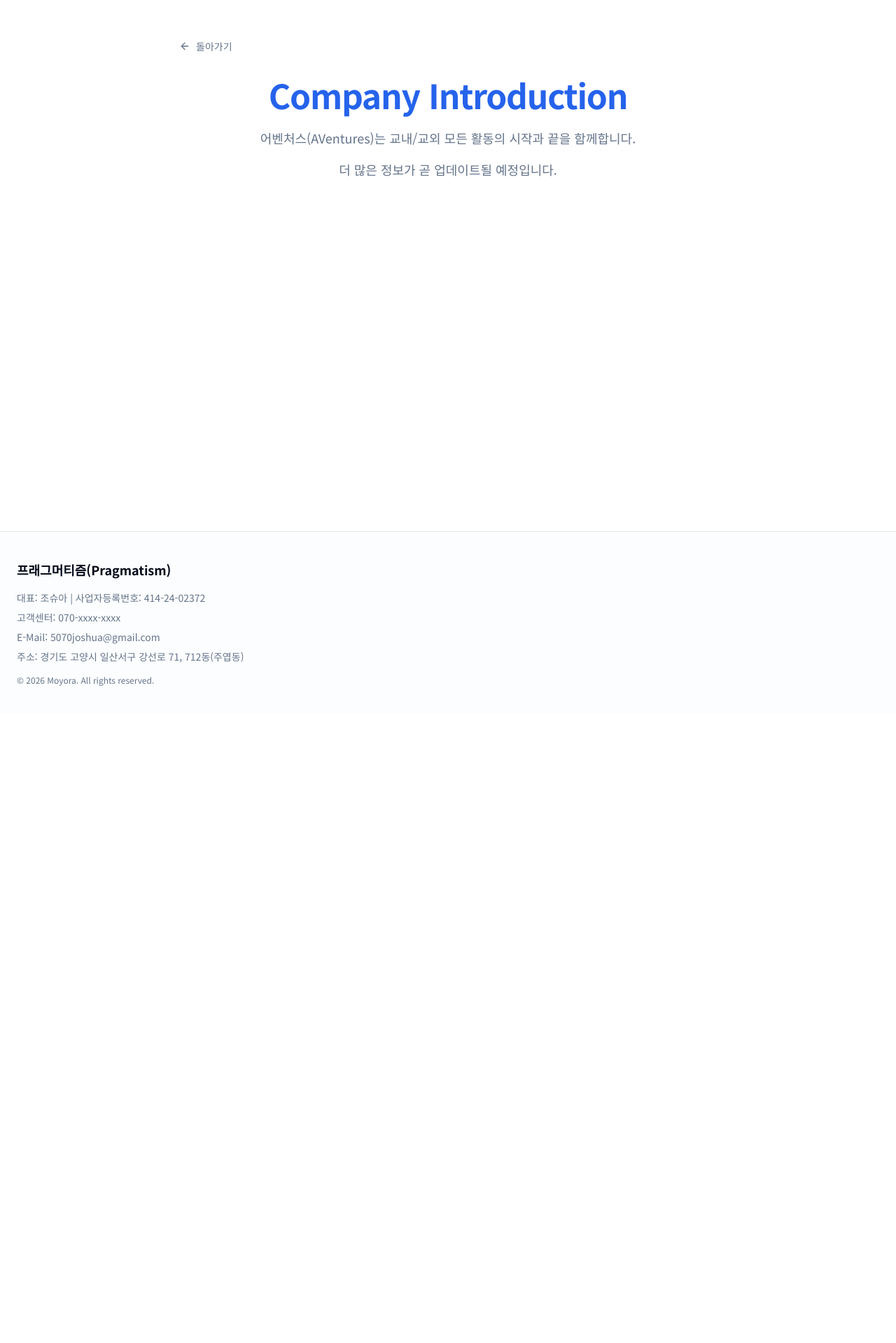
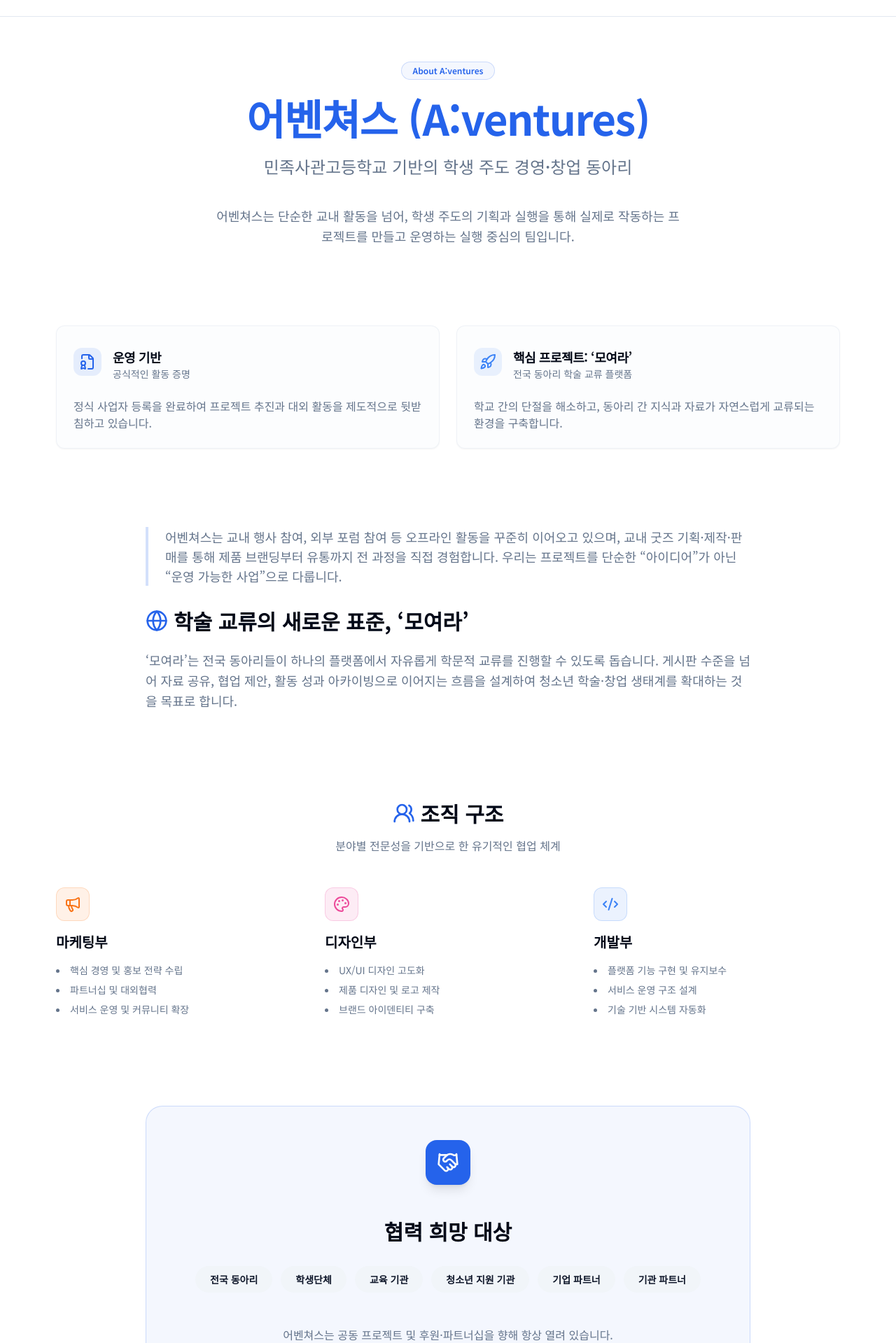
Before and after one commit to AVenturesKMLA/moyora, a Next.js app: page /about in a window 1280 px wide. Shown: the part 41-1960 px from the top of the page at 70% size. Before the commit the page ends 1061 px from the top, so only its background shows below. Built offline with nearby package versions, Linux system fonts and the light colour scheme; no server answers.

Commit message:
feat: update about page with A:ventures information

```diff
--- a/src/app/about/page.tsx
+++ b/src/app/about/page.tsx
@@ -2,37 +2,203 @@
 
 import React from 'react';
 import Link from 'next/link';
-import { ArrowLeft } from 'lucide-react';
+import {
+  ArrowLeft,
+  Building2,
+  Rocket,
+  Users2,
+  Globe,
+  Code2,
+  Palette,
+  Megaphone,
+  Handshake,
+  Target,
+  FileBadge
+} from 'lucide-react';
+import { Card, CardContent, CardHeader, CardTitle, CardDescription } from '@/components/ui/card';
+import { Badge } from '@/components/ui/badge';
 
 export default function AboutPage() {
   return (
-    <div className="min-h-screen bg-background text-foreground flex flex-col items-center pt-24 px-4">
-      <div className="w-full max-w-3xl space-y-8">
-        {/* Back Button */}
-        <div>
+    <div className="min-h-screen bg-background text-foreground pb-20">
+      {/* Navigation */}
+      <nav className="fixed top-0 z-50 w-full border-b bg-background/80 backdrop-blur-md">
+        <div className="container flex h-16 items-center px-4 max-w-6xl mx-auto">
           <Link
             href="/"
             className="inline-flex items-center text-sm font-medium text-muted-foreground transition-colors hover:text-primary"
           >
             <ArrowLeft className="mr-2 h-4 w-4" />
-            돌아가기
+            홈으로 돌아가기
           </Link>
         </div>
+      </nav>
 
-        <div className="text-center space-y-6">
-          <h1 className="text-4xl font-extrabold tracking-tight md:text-5xl text-primary">
-            Company Introduction
+      {/* Hero Section */}
+      <section className="pt-32 pb-16 px-4">
+        <div className="container max-w-4xl mx-auto text-center space-y-6">
+          <Badge variant="outline" className="px-4 py-1 text-primary border-primary/20 bg-primary/5">
+            About A:ventures
+          </Badge>
+          <h1 className="text-4xl md:text-6xl font-extrabold tracking-tight bg-gradient-to-r from-primary to-blue-600 bg-clip-text text-transparent">
+            어벤쳐스 (A:ventures)
           </h1>
-          <div className="space-y-4 text-lg text-muted-foreground leading-relaxed">
-            <p>
-              어벤처스(AVentures)는 교내/교외 모든 활동의 시작과 끝을 함께합니다.
+          <p className="text-xl md:text-2xl text-muted-foreground font-medium">
+            민족사관고등학교 기반의 학생 주도 경영·창업 동아리
+          </p>
+          <div className="max-w-2xl mx-auto text-lg text-muted-foreground leading-relaxed pt-4">
+            어벤쳐스는 단순한 교내 활동을 넘어, 학생 주도의 기획과 실행을 통해
+            실제로 작동하는 프로젝트를 만들고 운영하는 실행 중심의 팀입니다.
+          </div>
+        </div>
+      </section>
+
+      {/* Quick Overview Grid */}
+      <section className="container max-w-6xl mx-auto px-4 py-12">
+        <div className="grid grid-cols-1 md:grid-cols-2 gap-6">
+          <Card className="border-border/50 bg-secondary/20 transition-all hover:bg-secondary/30">
+            <CardHeader className="flex flex-row items-center space-x-4">
+              <div className="p-2 bg-primary/10 rounded-lg text-primary">
+                <FileBadge className="h-6 w-6" />
+              </div>
+              <div>
+                <CardTitle className="text-lg">운영 기반</CardTitle>
+                <CardDescription>공식적인 활동 증명</CardDescription>
+              </div>
+            </CardHeader>
+            <CardContent>
+              <p className="text-muted-foreground">
+                정식 사업자 등록을 완료하여 프로젝트 추진과 대외 활동을 제도적으로 뒷받침하고 있습니다.
+              </p>
+            </CardContent>
+          </Card>
+
+          <Card className="border-border/50 bg-secondary/20 transition-all hover:bg-secondary/30">
+            <CardHeader className="flex flex-row items-center space-x-4">
+              <div className="p-2 bg-blue-500/10 rounded-lg text-blue-500">
+                <Rocket className="h-6 w-6" />
+              </div>
+              <div>
+                <CardTitle className="text-lg">핵심 프로젝트: ‘모여라’</CardTitle>
+                <CardDescription>전국 동아리 학술 교류 플랫폼</CardDescription>
+              </div>
+            </CardHeader>
+            <CardContent>
+              <p className="text-muted-foreground">
+                학교 간의 단절을 해소하고, 동아리 간 지식과 자료가 자연스럽게 교류되는 환경을 구축합니다.
+              </p>
+            </CardContent>
+          </Card>
+        </div>
+      </section>
+
+      {/* Detailed Description Section */}
+      <section className="container max-w-4xl mx-auto px-4 py-16 space-y-12">
+        <div className="space-y-8 prose dark:prose-invert max-w-none">
+          <div className="relative pl-6 border-l-4 border-primary/20">
+            <p className="text-lg text-muted-foreground">
+              어벤쳐스는 교내 행사 참여, 외부 포럼 참여 등 오프라인 활동을 꾸준히 이어오고 있으며,
+              교내 굿즈 기획·제작·판매를 통해 제품 브랜딩부터 유통까지 전 과정을 직접 경험합니다.
+              우리는 프로젝트를 단순한 &ldquo;아이디어&rdquo;가 아닌 &ldquo;운영 가능한 사업&rdquo;으로 다룹니다.
             </p>
-            <p>
-              더 많은 정보가 곧 업데이트될 예정입니다.
+          </div>
+
+          <div className="space-y-6">
+            <h2 className="text-3xl font-bold flex items-center gap-2">
+              <Globe className="h-8 w-8 text-primary" />
+              학술 교류의 새로운 표준, &lsquo;모여라&rsquo;
+            </h2>
+            <p className="text-lg text-muted-foreground leading-relaxed">
+              &lsquo;모여라&rsquo;는 전국 동아리들이 하나의 플랫폼에서 자유롭게 학문적 교류를 진행할 수 있도록 돕습니다.
+              게시판 수준을 넘어 자료 공유, 협업 제안, 활동 성과 아카이빙으로 이어지는 흐름을 설계하여
+              청소년 학술·창업 생태계를 확대하는 것을 목표로 합니다.
             </p>
           </div>
         </div>
-      </div>
+      </section>
+
+      {/* Organizational Structure */}
+      <section className="container max-w-6xl mx-auto px-4 py-16">
+        <div className="text-center mb-12">
+          <h2 className="text-3xl font-bold mb-4 flex items-center justify-center gap-2">
+            <Users2 className="h-8 w-8 text-primary" />
+            조직 구조
+          </h2>
+          <p className="text-muted-foreground">분야별 전문성을 기반으로 한 유기적인 협업 체계</p>
+        </div>
+
+        <div className="grid grid-cols-1 md:grid-cols-3 gap-8">
+          {/* Marketing */}
+          <div className="space-y-4">
+            <div className="h-12 w-12 rounded-xl bg-orange-500/10 flex items-center justify-center text-orange-500 border border-orange-500/20">
+              <Megaphone className="h-6 w-6" />
+            </div>
+            <h3 className="text-xl font-bold">마케팅부</h3>
+            <ul className="space-y-2 text-muted-foreground text-sm list-disc list-inside">
+              <li>핵심 경영 및 홍보 전략 수립</li>
+              <li>파트너십 및 대외협력</li>
+              <li>서비스 운영 및 커뮤니티 확장</li>
+            </ul>
+          </div>
+
+          {/* Design */}
+          <div className="space-y-4">
+            <div className="h-12 w-12 rounded-xl bg-pink-500/10 flex items-center justify-center text-pink-500 border border-pink-500/20">
+              <Palette className="h-6 w-6" />
+            </div>
+            <h3 className="text-xl font-bold">디자인부</h3>
+            <ul className="space-y-2 text-muted-foreground text-sm list-disc list-inside">
+              <li>UX/UI 디자인 고도화</li>
+              <li>제품 디자인 및 로고 제작</li>
+              <li>브랜드 아이덴티티 구축</li>
+            </ul>
+          </div>
+
+          {/* Development */}
+          <div className="space-y-4">
+            <div className="h-12 w-12 rounded-xl bg-blue-500/10 flex items-center justify-center text-blue-500 border border-blue-500/20">
+              <Code2 className="h-6 w-6" />
+            </div>
+            <h3 className="text-xl font-bold">개발부</h3>
+            <ul className="space-y-2 text-muted-foreground text-sm list-disc list-inside">
+              <li>플랫폼 기능 구현 및 유지보수</li>
+              <li>서비스 운영 구조 설계</li>
+              <li>기술 기반 시스템 자동화</li>
+            </ul>
+          </div>
+        </div>
+      </section>
+
+      {/* Collaboration Section */}
+      <section className="container max-w-4xl mx-auto px-4 py-16">
+        <div className="bg-primary/5 border border-primary/20 rounded-3xl p-8 md:p-12 text-center space-y-8">
+          <div className="inline-flex h-16 w-16 items-center justify-center rounded-2xl bg-primary text-primary-foreground shadow-lg mb-4">
+            <Handshake className="h-8 w-8" />
+          </div>
+          <h2 className="text-3xl font-bold">협력 희망 대상</h2>
+          <div className="flex flex-wrap justify-center gap-3">
+            {[
+              "전국 동아리", "학생단체", "교육 기관",
+              "청소년 지원 기관", "기업 파트너", "기관 파트너"
+            ].map((target) => (
+              <Badge key={target} variant="secondary" className="px-5 py-2 text-sm font-semibold">
+                {target}
+              </Badge>
+            ))}
+          </div>
+          <p className="text-muted-foreground pt-4">
+            어벤쳐스는 공동 프로젝트 및 후원·파트너십을 향해 항상 열려 있습니다.
+          </p>
+        </div>
+      </section>
+
+      {/* Footer / Contact CTA Placeholder */}
+      <section className="container max-w-4xl mx-auto px-4 py-16 text-center">
+        <p className="text-sm text-muted-foreground">
+          © 2026 A:ventures. All rights reserved. <br />
+          민족사관고등학교(KMLA) 학생 주도 프로젝트
+        </p>
+      </section>
     </div>
   );
 }
```
